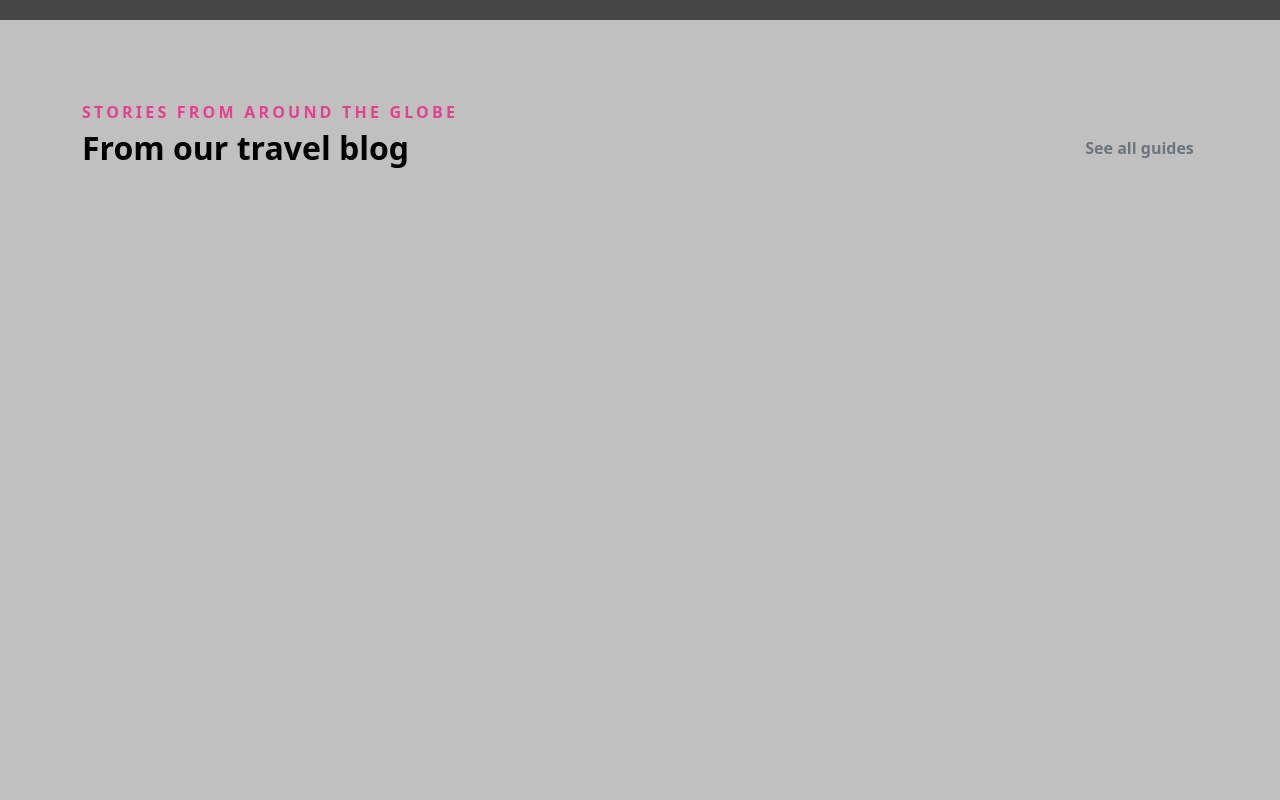
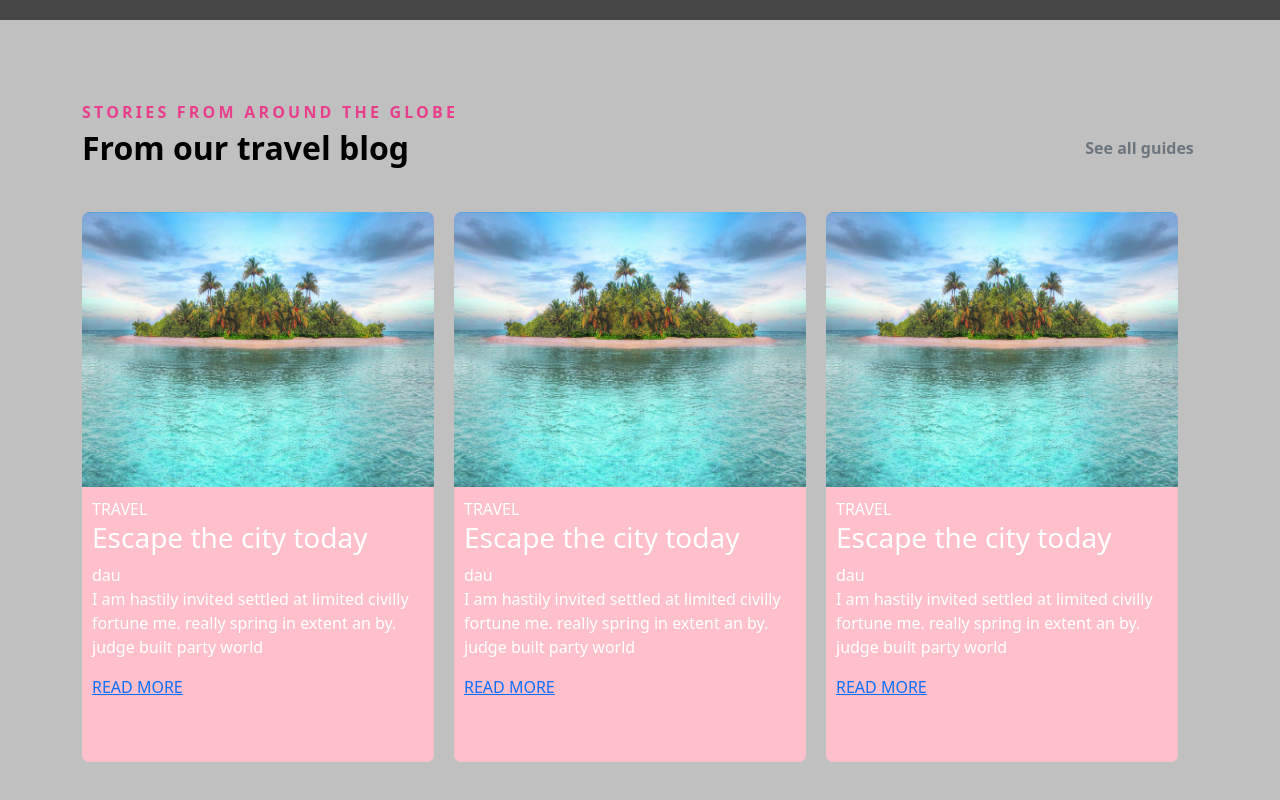
Before and after one commit to TheRagingAsura/Bootstrap101, a plain HTML site: page index.html in a window 1280 px wide. Shown: the part 3440-4240 px from the top of the page. Drawn offline with nearby package versions, Linux system fonts and the light colour scheme.

Commit message:
more cards

```diff
--- a/index.html
+++ b/index.html
@@ -407,7 +407,7 @@
       <div class="testimonialCard nj-item nj-item1">
         <img class="testimonialPicture" src="/imgs/circle-moon-svgrepo-com.svg" alt="">
 
-        <div class="dummyContain">
+        <div class="testimonialContain">
           <img class="testimonialQuotation" src="" alt="">
           <p class="testimonialText">lorem ipsum is simply dummy test of the printing and typesetting industry. Lorem Ipsum has been the industry's standard dummy text ever</p>
           <span class="testimonialName">Name here</span>
@@ -419,7 +419,7 @@
       <div class="testimonialCard nj-items nj-item2">
         <img class="testimonialPicture" src="/imgs/circle-moon-svgrepo-com.svg" alt="">
 
-        <div class="dummyContain">
+        <div class="testimonialContain">
           <img class="testimonialQuotation" src="" alt="">
           <p class="testimonialText">lorem ipsum is simply dummy test of the printing and typesetting industry. Lorem Ipsum has been the industry's standard dummy text ever</p>
           <span class="testimonialName">Name here</span>
@@ -430,7 +430,7 @@
       <div class="testimonialCard nj-items nj-item3">
         <img class="testimonialPicture" src="/imgs/circle-moon-svgrepo-com.svg" alt="">
 
-        <div class="dummyContain">
+        <div class="testimonialContain">
           <img class="testimonialQuotation" src="" alt="">
           <p class="testimonialText">lorem ipsum is simply dummy test of the printing and typesetting industry. Lorem Ipsum has been the industry's standard dummy text ever</p>
           <span class="testimonialName">Name here</span>
@@ -441,7 +441,7 @@
       <div class="testimonialCard nj-items nj-item4">
         <img class="testimonialPicture" src="/imgs/circle-moon-svgrepo-com.svg" alt="">
 
-        <div class="dummyContain">
+        <div class="testimonialContain">
           <img class="testimonialQuotation" src="" alt="">
           <p class="testimonialText">lorem ipsum is simply dummy test of the printing and typesetting industry. Lorem Ipsum has been the industry's standard dummy text ever</p>
           <span class="testimonialName">Name here</span>
@@ -475,11 +475,40 @@
 
   </div>
 
+<div class="articles">
+  <div class="articleContainer">
+    <img class="articleImage" src="/imgs/island-centered@2x-80.jpg" alt="">
+    <div class="articleText">
+      <div class="articleHead">TRAVEL</div>
+      <h3>Escape the city today</h3>
+      <div class="articlePostDate">dau</div>
+      <p>I am hastily invited settled at limited civilly fortune me. really spring in extent an by. judge built party world</p>
+      <a class="articleLink" href="">READ MORE </a>
+    </div>
+  </div>
 
+  <div class="articleContainer">
+    <img class="articleImage" src="/imgs/island-centered@2x-80.jpg" alt="">
+    <div class="articleText">
+      <div class="articleHead">TRAVEL</div>
+      <h3>Escape the city today</h3>
+      <div class="articlePostDate">dau</div>
+      <p>I am hastily invited settled at limited civilly fortune me. really spring in extent an by. judge built party world</p>
+      <a class="articleLink" href="">READ MORE </a>
+    </div>
+  </div>
 
-
-
-
+  <div class="articleContainer">
+    <img class="articleImage" src="/imgs/island-centered@2x-80.jpg" alt="">
+    <div class="articleText">
+      <div class="articleHead">TRAVEL</div>
+      <h3>Escape the city today</h3>
+      <div class="articlePostDate">dau</div>
+      <p>I am hastily invited settled at limited civilly fortune me. really spring in extent an by. judge built party world</p>
+      <a class="articleLink" href="">READ MORE </a>
+    </div>
+  </div>
+</div>
 
 
 
--- a/style.css
+++ b/style.css
@@ -439,13 +439,6 @@ body{
 }
 
 
-
-
-
-
-
-
-
 .testimonialCarousel {
     position: relative;
     height: 50vh;
@@ -482,7 +475,7 @@ body{
     left: -6%;
 }
 
-.dummyContain {
+.testimonialContain {
     display:flex;
     flex-direction: column;
     padding: 10vh 3vw 0px 4vw;
@@ -502,3 +495,35 @@ body{
     font-size: 18px;
     font-weight: bold;
 }
+
+/*
+****************************************************************
+                        Section Seven
+****************************************************************
+*/
+
+.articles {
+    display: flex;
+    flex-direction: row;
+
+}
+
+.articleContainer {
+    height: 550px;
+    width: 450px;
+    border-radius: 7px;
+    margin-right: 20px;
+    background-color: pink ;
+}
+
+.articleImage {
+    height: 50%;
+    width:100%;
+    border-top-left-radius:7px;
+    border-top-right-radius: 7px;
+
+}
+
+.articleText {
+    padding: 10px;
+}
```
